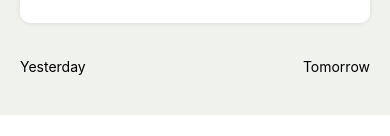
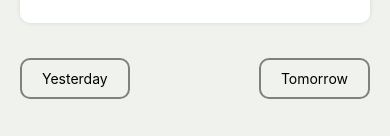
Before and after one commit to ElijahTyler/byte-by-byte, a React Native app in the folder my-app/: screen /Home in a window 390 px wide. Shown: the part 811-947 px from the top of the page. Before the commit the page ends 926 px from the top, so only its background shows below. Built offline with nearby package versions, Linux system fonts and the light colour scheme.

Commit message:
yesterday/tomorrow buttons, today button when day != current day

```diff
--- a/my-app/screens/HomeScreen.js
+++ b/my-app/screens/HomeScreen.js
@@ -88,7 +88,7 @@ export default function HomeScreen() {
                 {/* App header */}
                 <View style={styles.header}>
                     <Text style={styles.title}>
-                        Hello👋 {"\n"} Today is {selectedDate.toDateString()} {/* Display the selected date */}
+                    {selectedDate.toDateString() === new Date().toDateString() ? "Hello👋 \n Today is" : "Now viewing"} {selectedDate.toDateString()} {/* Display the selected date */}
                     </Text>
                 </View>
 
@@ -231,10 +231,15 @@ export default function HomeScreen() {
 
                 {/* Add Yesterday and Tomorrow buttons */}
                 <View style={styles.buttonContainer}>
-                    <TouchableOpacity onPress={goToYesterday}>
+                    <TouchableOpacity style={styles.radioButton} onPress={goToYesterday}>
                         <Text>Yesterday</Text>
                     </TouchableOpacity>
-                    <TouchableOpacity onPress={goToTomorrow}>
+                    {selectedDate.toDateString() !== new Date().toDateString() && (
+                        <TouchableOpacity style={styles.radioButton} onPress={() => setSelectedDate(new Date())}>
+                            <Text>Today</Text>
+                        </TouchableOpacity>
+                    )}
+                    <TouchableOpacity style={styles.radioButton} onPress={goToTomorrow}>
                         <Text>Tomorrow</Text>
                     </TouchableOpacity>
                 </View>
```
